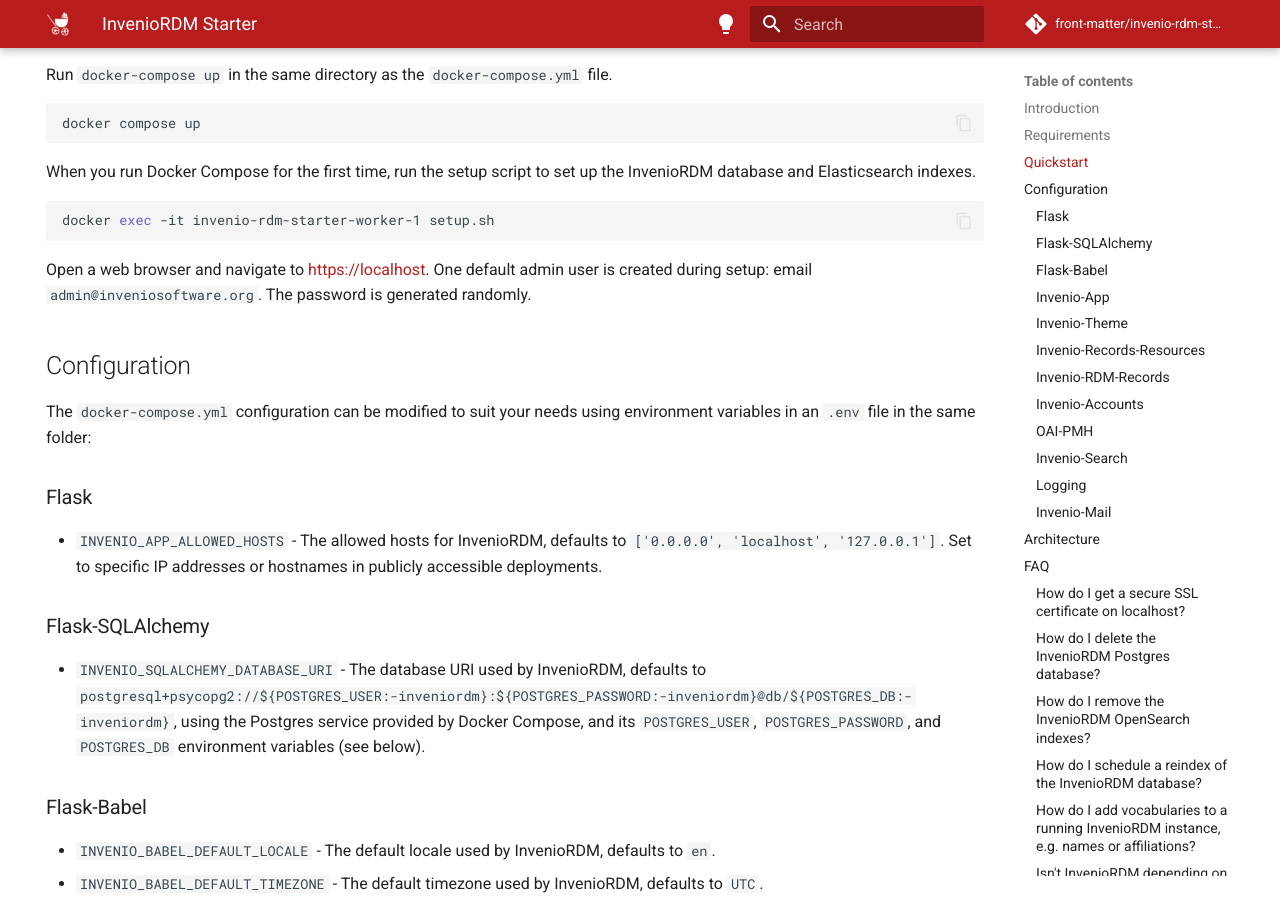
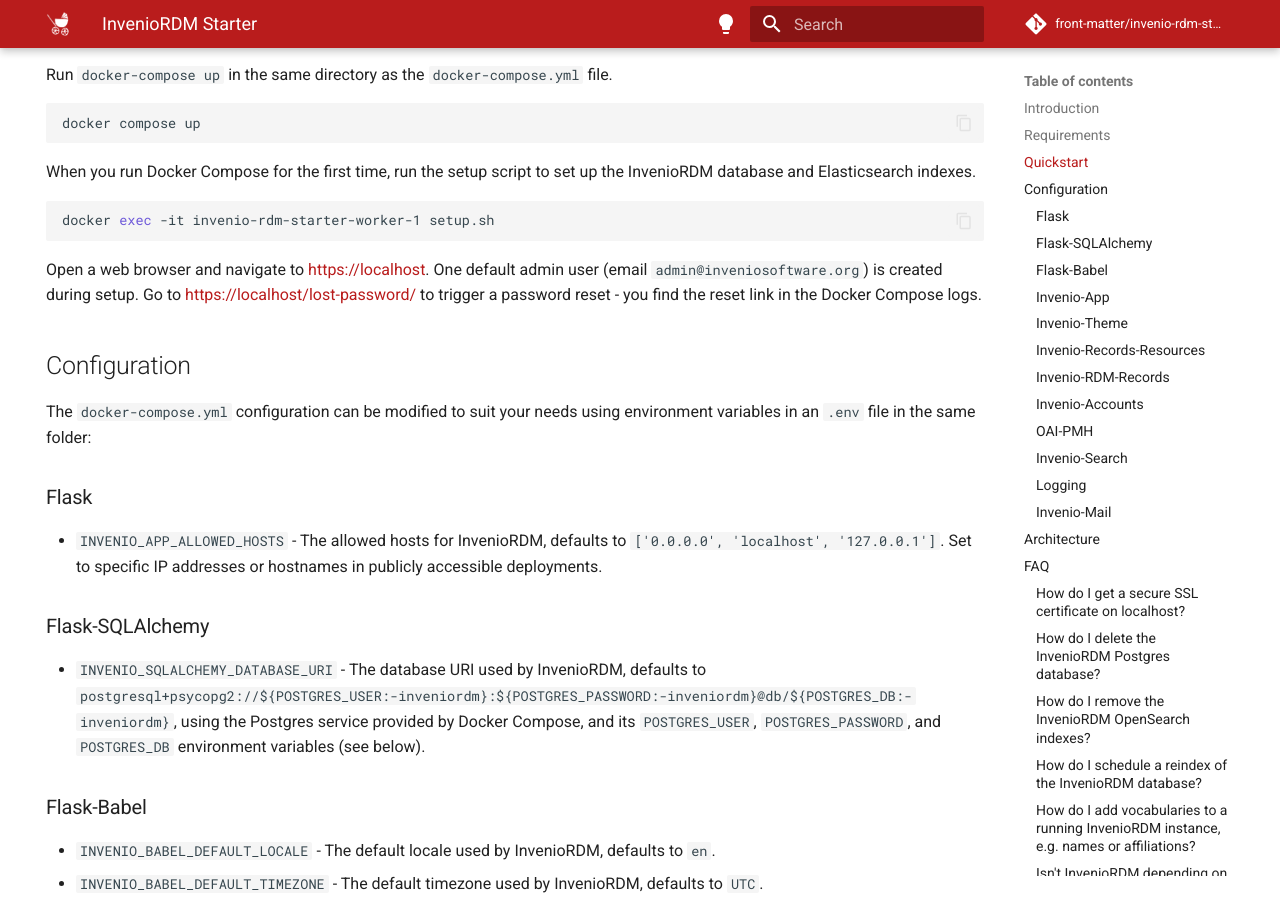
Before and after one commit to front-matter/invenio-rdm-starter, an MkDocs documentation site: the page built from docs/index.md, in a window 1280 px wide and 900 px high, scrolled down 1213 px. Built offline with MkDocs 1.6.1 and Material for MkDocs 9.7.7, drawn with Linux system fonts in a browser that asks for light colours; comment, search, counter and statistics services are not loaded.

Commit message:
update instructions to get admin access

````diff
--- a/docs/index.md
+++ b/docs/index.md
@@ -47,7 +47,7 @@
 docker exec -it invenio-rdm-starter-worker-1 setup.sh
 ```
 
-Open a web browser and navigate to [https://localhost](https://localhost). One default admin user is created during setup: email `admin@inveniosoftware.org`. The password is generated randomly.
+Open a web browser and navigate to [https://localhost](https://localhost). One default admin user (email `admin@inveniosoftware.org`) is created during setup. Go to [https://localhost/lost-password/](https://localhost/lost-password/) to trigger a password reset - you find the reset link in the Docker Compose logs.
 
 ## Configuration
 
````
Also changed, not shown: 1 other file.
